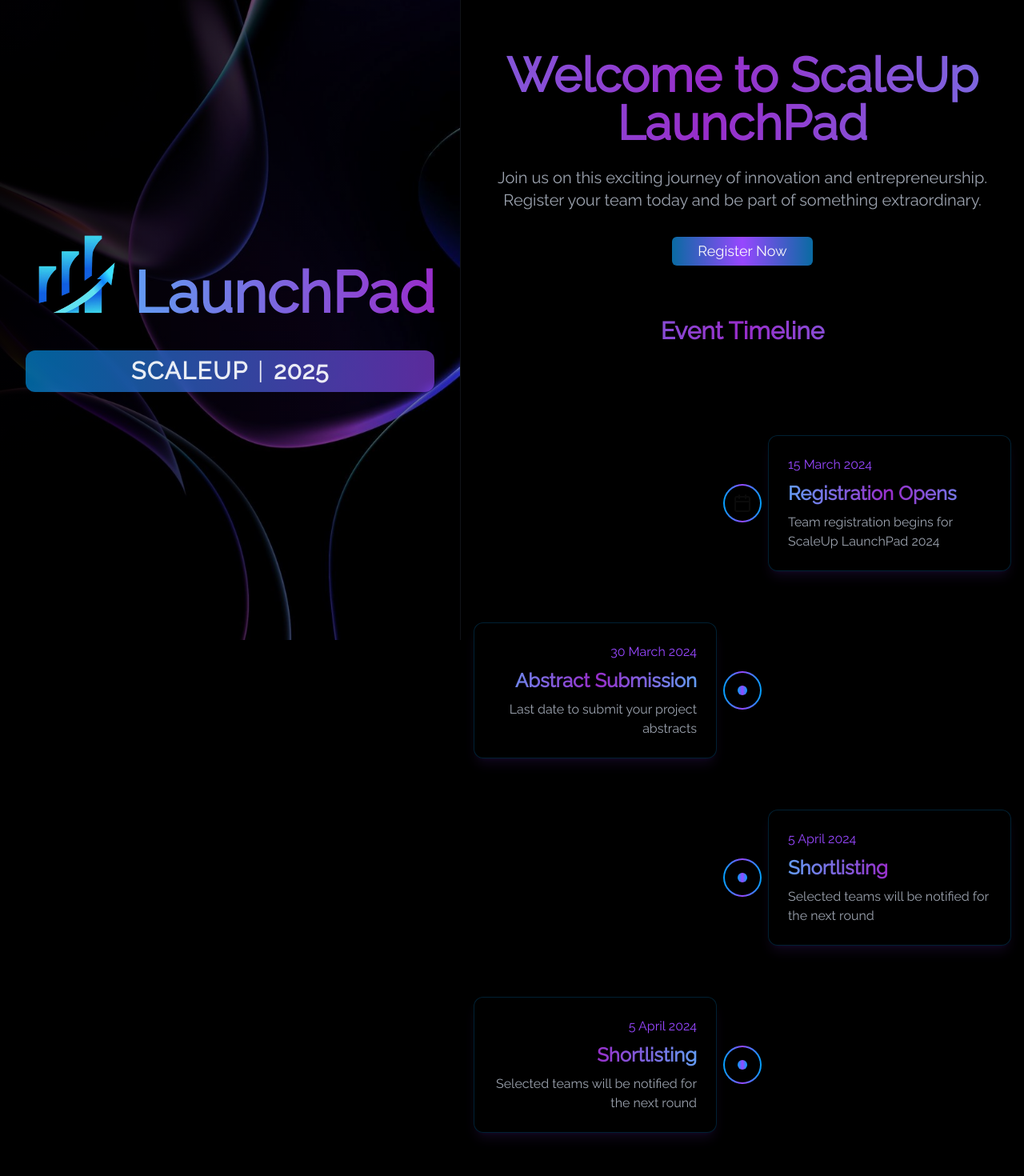
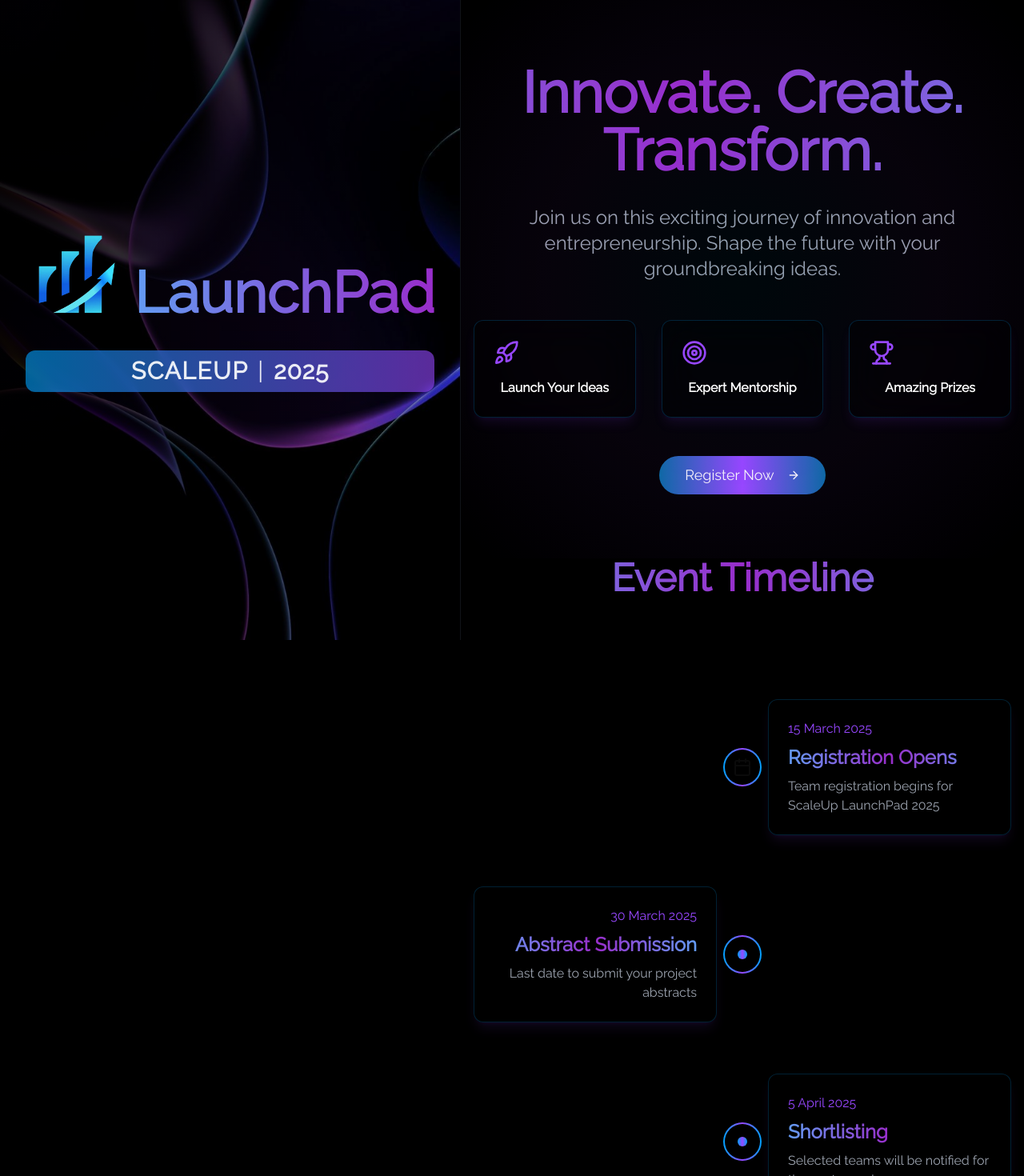
Before and after one commit to vaishakhsnair/scale_up_reg, a Next.js app: page /home in a window 1280 px wide. Shown: the top 1470 px of the page at 80% size. Built offline with nearby package versions, Linux system fonts and the light colour scheme.

Commit message:
Enhance Home page styling and update Timeline events for 2025

```diff
--- a/app/globals.css
+++ b/app/globals.css
@@ -64,7 +64,6 @@ body {
 }
 
 
-
 @layer base {
   * {
     @apply border-border;
--- a/app/home/page.tsx
+++ b/app/home/page.tsx
@@ -4,42 +4,89 @@ import Timeline from "@/components/Timeline";
 import { motion } from "framer-motion";
 import { Button } from "@/components/ui/button";
 import { useRouter } from "next/navigation";
+import { ArrowRight, Rocket, Target, Trophy } from "lucide-react";
 
 export default function Home() {
   const router = useRouter();
 
   return (
-    <div className="min-h-screen bg-black">
-      {/* Hero Section */}
+    <div className="min-h-screen bg-black overflow-x-hidden">
+      {/* Hero Section with enhanced styling */}
       <motion.div
         initial={{ opacity: 0, y: 20 }}
         animate={{ opacity: 1, y: 0 }}
         transition={{ duration: 0.5 }}
-        className="container mx-auto px-4 py-16 text-center"
+        className="container mx-auto px-4 py-20 text-center relative"
       >
-        <h1 className="text-5xl md:text-6xl font-bold mb-6 text-transparent bg-clip-text bg-gradient-to-r from-[#639BF2] via-[#982dca] to-[#639BF2] animate-gradient-x">
-          Welcome to ScaleUp LaunchPad
-        </h1>
-        <p className="text-xl text-gray-400 mb-8 max-w-2xl mx-auto">
+        {/* Background decorative elements */}
+        <div className="absolute inset-0 bg-gradient-radial from-primary-blue/5 via-primary-purple/5 to-transparent animate-pulse" />
+
+        <motion.h1
+          initial={{ opacity: 0, y: 20 }}
+          animate={{ opacity: 1, y: 0 }}
+          transition={{ duration: 0.7, delay: 0.2 }}
+          className="text-5xl md:text-7xl font-bold mb-8 text-transparent bg-clip-text bg-gradient-to-r from-[#639BF2] via-[#982dca] to-[#639BF2] animate-gradient-x leading-tight"
+        >
+          Innovate. Create.
+          <br />
+          Transform.
+        </motion.h1>
+
+        <motion.p
+          initial={{ opacity: 0, y: 20 }}
+          animate={{ opacity: 1, y: 0 }}
+          transition={{ duration: 0.7, delay: 0.4 }}
+          className="text-xl md:text-2xl text-gray-400 mb-12 max-w-3xl mx-auto leading-relaxed"
+        >
           Join us on this exciting journey of innovation and entrepreneurship.
-          Register your team today and be part of something extraordinary.
-        </p>
-        <Button
-          onClick={() => router.push("/register")}
-          className="bg-gradient-to-r from-primary-blue/60 via-primary-purple to-primary-blue/60 hover:opacity-90 px-8 py-3 text-lg"
+          Shape the future with your groundbreaking ideas.
+        </motion.p>
+
+        {/* Features Grid */}
+        <motion.div
+          initial={{ opacity: 0, y: 20 }}
+          animate={{ opacity: 1, y: 0 }}
+          transition={{ duration: 0.7, delay: 0.6 }}
+          className="grid md:grid-cols-3 gap-8 mb-12 max-w-4xl mx-auto"
         >
-          Register Now
-        </Button>
+          {[
+            { icon: <Rocket className="w-8 h-8" />, text: "Launch Your Ideas" },
+            { icon: <Target className="w-8 h-8" />, text: "Expert Mentorship" },
+            { icon: <Trophy className="w-8 h-8" />, text: "Amazing Prizes" },
+          ].map((feature, index) => (
+            <div
+              key={index}
+              className="bg-black/30 backdrop-blur-xl border border-primary-blue/20 p-6 rounded-xl shadow-lg shadow-primary-purple/10 hover:border-primary-purple/40 transition-all"
+            >
+              <div className="text-primary-purple mb-4">{feature.icon}</div>
+              <h3 className="text-white font-semibold">{feature.text}</h3>
+            </div>
+          ))}
+        </motion.div>
+
+        <motion.div
+          initial={{ opacity: 0, y: 20 }}
+          animate={{ opacity: 1, y: 0 }}
+          transition={{ duration: 0.7, delay: 0.8 }}
+        >
+          <Button
+            onClick={() => router.push("/")}
+            className="bg-gradient-to-r from-primary-blue/60 via-primary-purple to-primary-blue/60 hover:opacity-90 px-8 py-6 text-lg rounded-full group"
+          >
+            Register Now
+            <ArrowRight className="ml-2 w-5 h-5 group-hover:translate-x-1 transition-transform" />
+          </Button>
+        </motion.div>
       </motion.div>
 
-      {/* Timeline Section */}
+      {/* Timeline Section with enhanced styling */}
       <motion.div
         initial={{ opacity: 0 }}
         animate={{ opacity: 1 }}
         transition={{ duration: 0.5, delay: 0.2 }}
-        className="container mx-auto"
+        className="container mx-auto pb-20"
       >
-        <h2 className="text-3xl font-bold text-center mb-12 text-transparent bg-clip-text bg-gradient-to-r from-[#639BF2] via-[#982dca] to-[#639BF2]">
+        <h2 className="text-4xl md:text-5xl font-bold text-center mb-16 text-transparent bg-clip-text bg-gradient-to-r from-[#639BF2] via-[#982dca] to-[#639BF2]">
           Event Timeline
         </h2>
         <Timeline />
--- a/components/Timeline.tsx
+++ b/components/Timeline.tsx
@@ -12,33 +12,24 @@ type TimelineEvent = {
 
 const timelineEvents: TimelineEvent[] = [
   {
-    date: "15 March 2024",
+    date: "15 March 2025",
     title: "Registration Opens",
-    description: "Team registration begins for ScaleUp LaunchPad 2024",
+    description: "Team registration begins for ScaleUp LaunchPad 2025",
     icon: <Calendar className="w-6 h-6" />,
   },
   {
-    date: "30 March 2024",
+    date: "30 March 2025",
     title: "Abstract Submission",
     description: "Last date to submit your project abstracts",
   },
   {
-    date: "5 April 2024",
+    date: "5 April 2025",
     title: "Shortlisting",
     description: "Selected teams will be notified for the next round",
   },
+
   {
-    date: "5 April 2024",
-    title: "Shortlisting",
-    description: "Selected teams will be notified for the next round",
-  },
-  {
-    date: "5 April 2024",
-    title: "Shortlisting",
-    description: "Selected teams will be notified for the next round",
-  },
-  {
-    date: "15 April 2024",
+    date: "15 April 2025",
     title: "Final Presentation",
     description: "Present your project to our panel of experts",
   },
@@ -58,8 +49,8 @@ export default function Timeline() {
             key={index}
             initial={{ opacity: 0, y: 50 }}
             whileInView={{ opacity: 1, y: 0 }}
+            viewport={{ once: true, margin: "-100px" }}
             transition={{ duration: 0.5, delay: index * 0.2 }}
-            viewport={{ once: true }}
             className={`flex flex-col md:flex-row ${
               index % 2 === 0 ? "md:flex-row-reverse" : ""
             } items-center gap-8 relative`}
@@ -73,6 +64,7 @@ export default function Timeline() {
               <motion.div
                 initial={{ opacity: 0, x: index % 2 === 0 ? 50 : -50 }}
                 whileInView={{ opacity: 1, x: 0 }}
+                viewport={{ once: true, margin: "-100px" }}
                 transition={{ duration: 0.5, delay: index * 0.2 }}
                 className="bg-black/30 backdrop-blur-xl border border-primary-blue/20 p-6 rounded-xl shadow-lg shadow-primary-purple/10"
               >
@@ -91,6 +83,7 @@ export default function Timeline() {
               <motion.div
                 initial={{ scale: 0 }}
                 whileInView={{ scale: 1 }}
+                viewport={{ once: true, margin: "-100px" }}
                 transition={{ duration: 0.5, delay: index * 0.2 }}
                 className="w-12 h-12 rounded-full bg-gradient-to-r from-primary-blue via-primary-purple to-primary-blue p-[2px]"
               >
```
